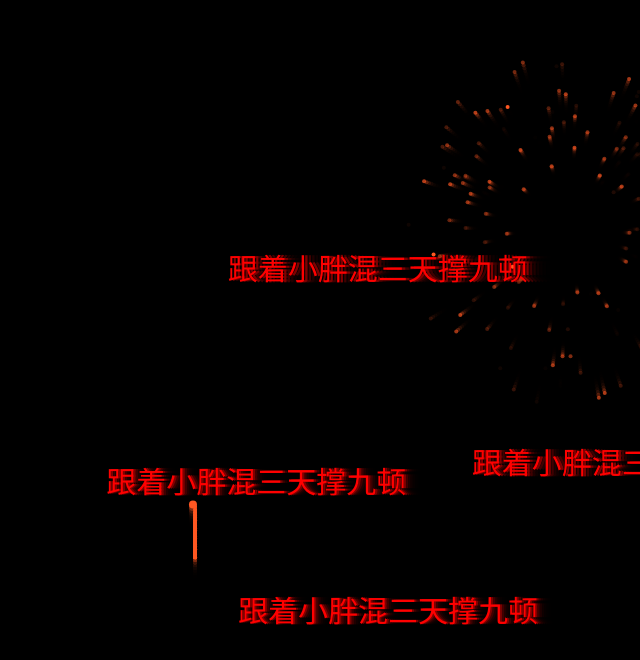
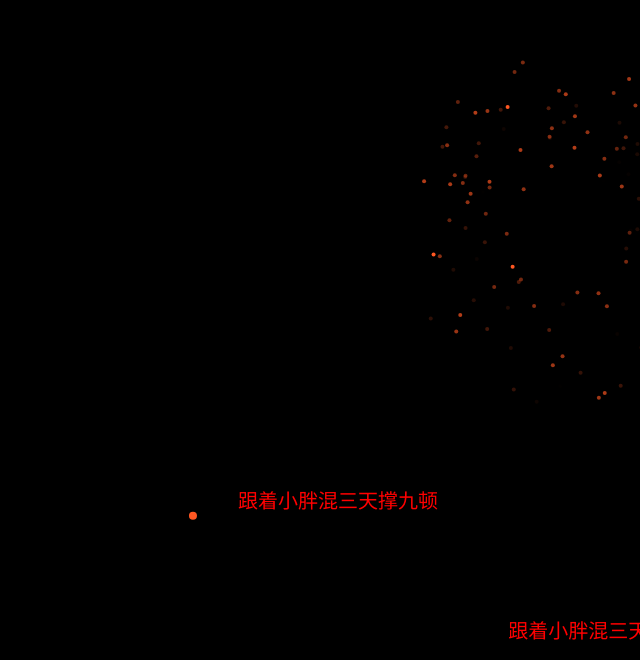
Before and after one commit to xiaoshuaig424/xiaoshuai, a plain HTML site: page index.html in a window 1280 px wide. Shown: the part 140-800 px from the top of the page, without its empty margins (640-1280 px from the left). Drawn offline with Linux system fonts and the light colour scheme.

Commit message:
Update index.html

```diff
--- a/index.html
+++ b/index.html
@@ -3,7 +3,7 @@
 <head>
     <meta charset="UTF-8">
     <meta name="viewport" content="width=device-width, initial-scale=1.0">
-    <title>烟花自动播放声音</title>
+    <title>烟花</title>
     <style>
         body {
             margin: 0;
@@ -26,8 +26,6 @@
         const fireworks = [];
         const particles = [];
         const textBarrage = [];
-        const fireworkSound = new Audio('firework-sound.mp3'); // 确保文件路径正确
-        fireworkSound.volume = 0.5; // 调整音量
 
         class Firework {
             constructor(x, targetY, color) {
@@ -38,22 +36,10 @@
                 this.speed = Math.random() * 1.7 + 2.1;
                 this.exploded = false;
                 this.tail = [];
-                this.wobble = Math.random() * 0.02 + 0.02;
-                this.angle = Math.random() > 0.5 ? 1 : -1;
             }
 
             update() {
-                this.tail.push({
-                    x: this.x + Math.sin(this.tail.length * this.wobble) * this.angle * 3,
-                    y: this.y,
-                });
-
-                if (this.tail.length > 20) {
-                    this.tail.shift();
-                }
-
                 this.y -= this.speed;
-
                 if (this.y <= this.targetY && !this.exploded) {
                     this.exploded = true;
                     this.explode();
@@ -61,16 +47,6 @@
             }
 
             draw() {
-                ctx.beginPath();
-                for (let i = 0; i < this.tail.length; i++) {
-                    const opacity = i / this.tail.length;
-                    ctx.globalAlpha = opacity;
-                    ctx.arc(this.tail[i].x, this.tail[i].y, 2, 0, Math.PI * 2);
-                    ctx.fillStyle = this.color;
-                    ctx.fill();
-                }
-                ctx.globalAlpha = 1;
-
                 if (!this.exploded) {
                     ctx.beginPath();
                     ctx.arc(this.x, this.y, 4, 0, Math.PI * 2);
@@ -80,17 +56,12 @@
             }
 
             explode() {
-                // 播放烟花声音
-                fireworkSound.currentTime = 0; // 重置音频时间
-                fireworkSound.play(); // 自动播放音效
-
                 const particleCount = Math.random() * 80 + 120;
                 const spread = Math.PI * 2;
                 for (let i = 0; i < particleCount; i++) {
                     const angle = Math.random() * spread;
                     const speed = Math.random() * 2 + 1;
-                    const particleColor = this.color;
-                    particles.push(new Particle(this.x, this.y, particleColor, angle, speed));
+                    particles.push(new Particle(this.x, this.y, this.color, angle, speed));
                 }
             }
         }
@@ -113,13 +84,12 @@
             }
 
             draw() {
-                ctx.save();
                 ctx.globalAlpha = this.alpha;
                 ctx.beginPath();
                 ctx.arc(this.x, this.y, 2, 0, Math.PI * 2);
                 ctx.fillStyle = this.color;
                 ctx.fill();
-                ctx.restore();
+                ctx.globalAlpha = 1;
             }
         }
 
@@ -135,8 +105,8 @@
             const messages = ["跟着小胖混三天撑九顿"];
             const message = messages[Math.floor(Math.random() * messages.length)];
             const x = canvas.width;
-            const y = Math.random() * (canvas.height - 30);  // 随机 y 坐标
-            const speed = Math.random() * 2 + 2;  // 随机速度
+            const y = Math.random() * (canvas.height - 30);
+            const speed = Math.random() * 2 + 2;
             textBarrage.push({
                 text: message,
                 x: x,
@@ -147,22 +117,22 @@
         }
 
         function drawText() {
+            ctx.font = "20px Arial"; // 改用较小字体提高兼容性
+            ctx.textBaseline = "top";
             for (let i = 0; i < textBarrage.length; i++) {
                 const text = textBarrage[i];
-                ctx.font = "30px Arial";
                 ctx.fillStyle = text.color;
                 ctx.fillText(text.text, text.x, text.y);
-                text.x -= text.speed; // 文字向左滚动
+                text.x -= text.speed;
                 if (text.x < -ctx.measureText(text.text).width) {
-                    textBarrage.splice(i, 1); // 移除已滚动出画布的文字
-                    i--; // 调整索引
+                    textBarrage.splice(i, 1);
+                    i--;
                 }
             }
         }
 
         function animate() {
-            ctx.fillStyle = 'rgba(0, 0, 0, 0.5)';
-            ctx.fillRect(0, 0, canvas.width, canvas.height);
+            ctx.clearRect(0, 0, canvas.width, canvas.height);
 
             fireworks.forEach((firework, index) => {
                 firework.update();
@@ -181,16 +151,14 @@
                 }
             });
 
-            drawText(); // 绘制滚动的弹幕文字
-
+            drawText();
             requestAnimationFrame(animate);
         }
 
         // 自动生成烟花和弹幕
-        setInterval(createFirework, 2000);  // 每隔 2 秒生成一个烟花
-        setInterval(createBarrageText, 1000);  // 每秒生成一个弹幕
+        setInterval(createFirework, 2000);
+        setInterval(createBarrageText, 2000);
 
-        // 点击事件仅生成烟花动画，不播放声音
         canvas.addEventListener('click', (e) => {
             const rect = canvas.getBoundingClientRect();
             const x = e.clientX - rect.left;
@@ -202,7 +170,6 @@
 
         animate();
 
-        // 窗口大小变化时更新画布大小
         window.addEventListener('resize', () => {
             canvas.width = window.innerWidth;
             canvas.height = window.innerHeight;
```
